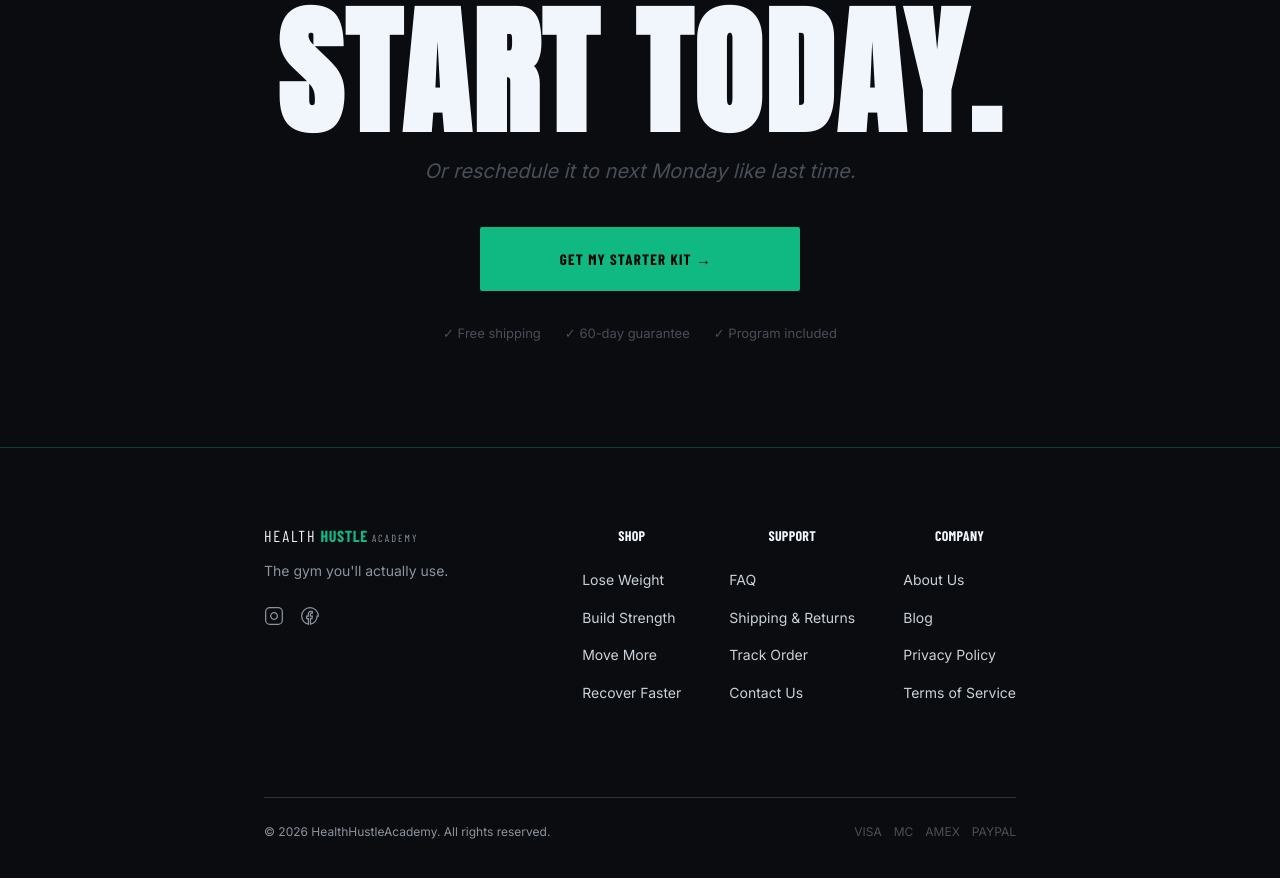
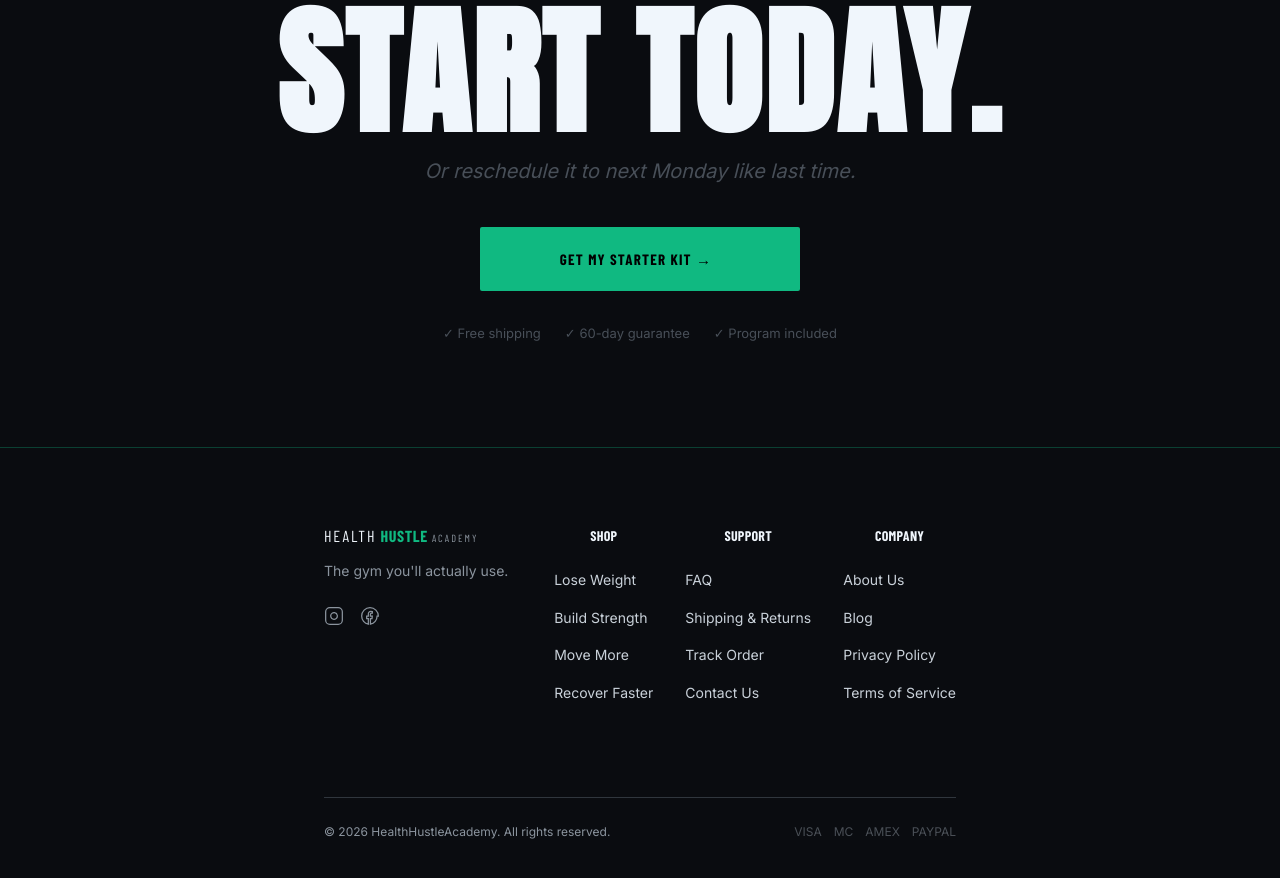
Before and after one commit to abelitisarmand-crypto/healthhustleacademy, a plain HTML site: page index.html in a window 1280 px wide. Shown: the part 6033-6911 px from the top of the page. Drawn offline with nearby package versions, Linux system fonts and the light colour scheme; no server answers; a web font is replaced by a local one.

Commit message:
fix! aggressive footer narrowing to 680px and drastically tightened 32px gaps for unmistakable grouping

```diff
--- a/assets/css/style.css
+++ b/assets/css/style.css
@@ -116,7 +116,7 @@ img {
 }
 
 .footer-inner {
-  max-width: 800px; /* Definitive narrowing for premium grouping */
+  max-width: 680px; /* Aggressive narrowing for unmistakable grouping */
   margin: 0 auto;
   padding: 0 24px;
   width: 100%;
@@ -913,7 +913,7 @@ img {
 .footer-grid {
   display: flex;
   justify-content: space-between;
-  gap: 48px; /* High-fidelity grouping */
+  gap: 32px; /* Drastically tightened distribution */
   flex-wrap: wrap;
   align-items: flex-start;
 }
```
